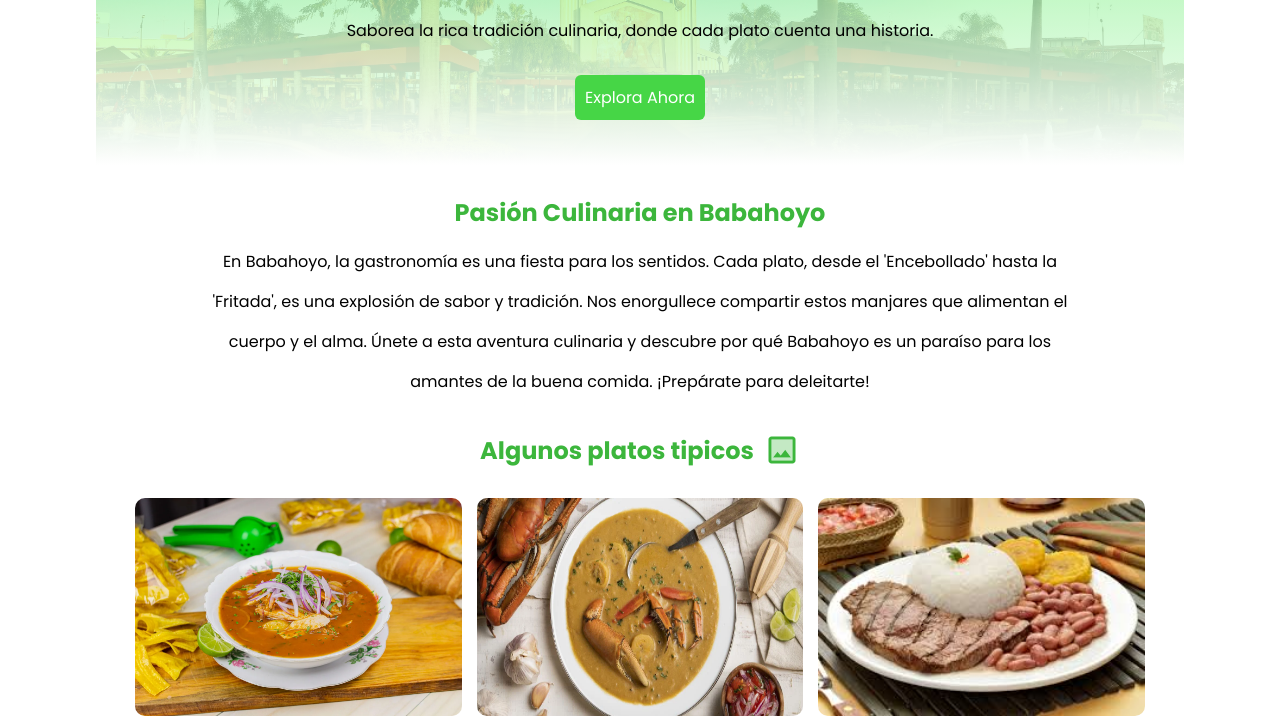
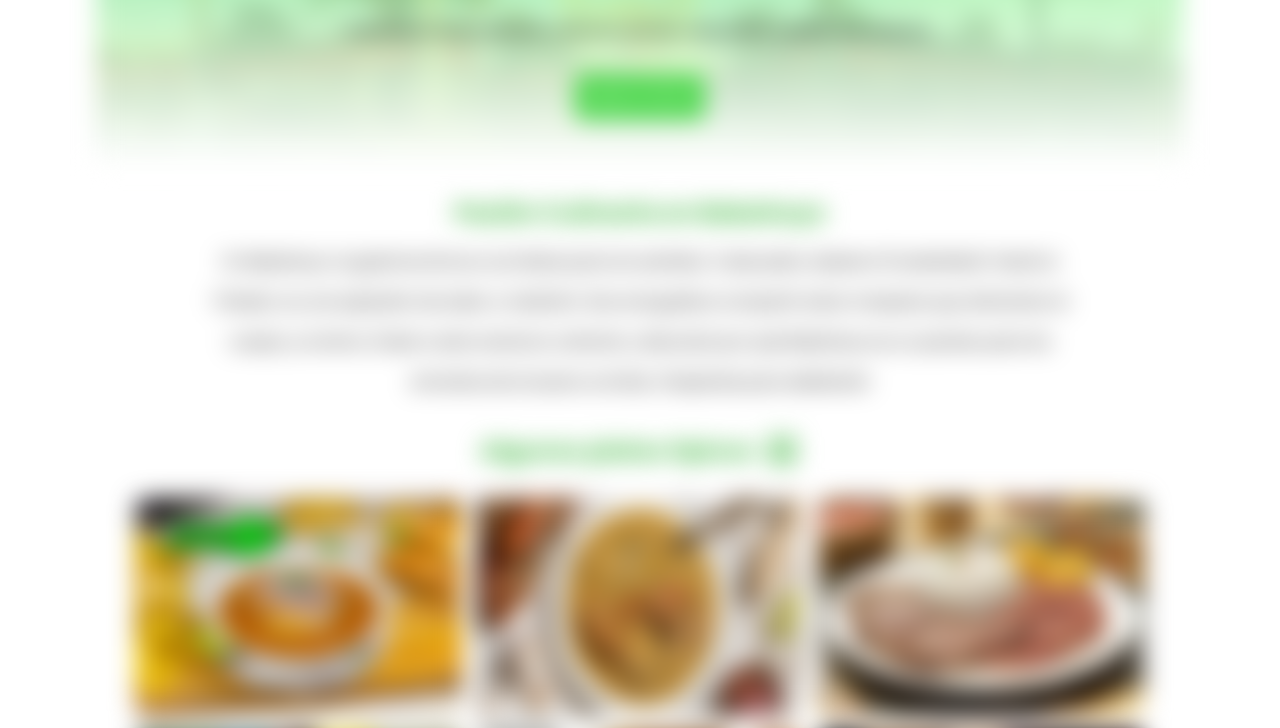
Before and after one commit to luisavi244/sabores_babahoyo, a plain HTML site: page index.html in a window 1280 px wide. Shown: the part 252-980 px from the top of the page. Drawn offline with Linux system fonts and the light colour scheme.

Commit message:
nuevoscambios
css y js actualizados

```diff
--- a/css/style.css
+++ b/css/style.css
@@ -8,8 +8,8 @@
 }
 
 .blurr{
-    filter: blur(5px);
-    -webkit-filter: blur(5px); /* Para compatibilidad con navegadores WebKit */
+    filter: blur(12px);
+    -webkit-filter: blur(12px); /* Para compatibilidad con navegadores WebKit */
     transition: all 0.5s ease;
 }
 
--- a/index.html
+++ b/index.html
@@ -11,6 +11,8 @@
 
     <!-- blurr efect -->
      <link rel="stylesheet" href="/css/blurr.css">
+     <!-- brros -->
+     <script src="/js/brrs1234567.js" defer></script>
 </head>
 <body>
     <header>
@@ -237,7 +239,6 @@
     <script src="/js/cont.js"></script>
     <script src="/js/carruselVideos.js"></script>
 
-    <!-- brros -->
-     <script src="/js/brrs1234567.js"></script>
+
 </body>
 </html>
--- a/js/brrs1234567.js
+++ b/js/brrs1234567.js
@@ -1,7 +1,7 @@
 // script.js
 
 // Variable para controlar el estado de pago
-let pagado = true;
+let pagado = false;
 
 // Función para activar el efecto borroso
 function activarBlurr() {
```
Also changed, not shown: html/historia.html (+3 -1 lines), html/lugares.html (+2 -0 lines), html/platosTipicos.html (+2 -0 lines).
